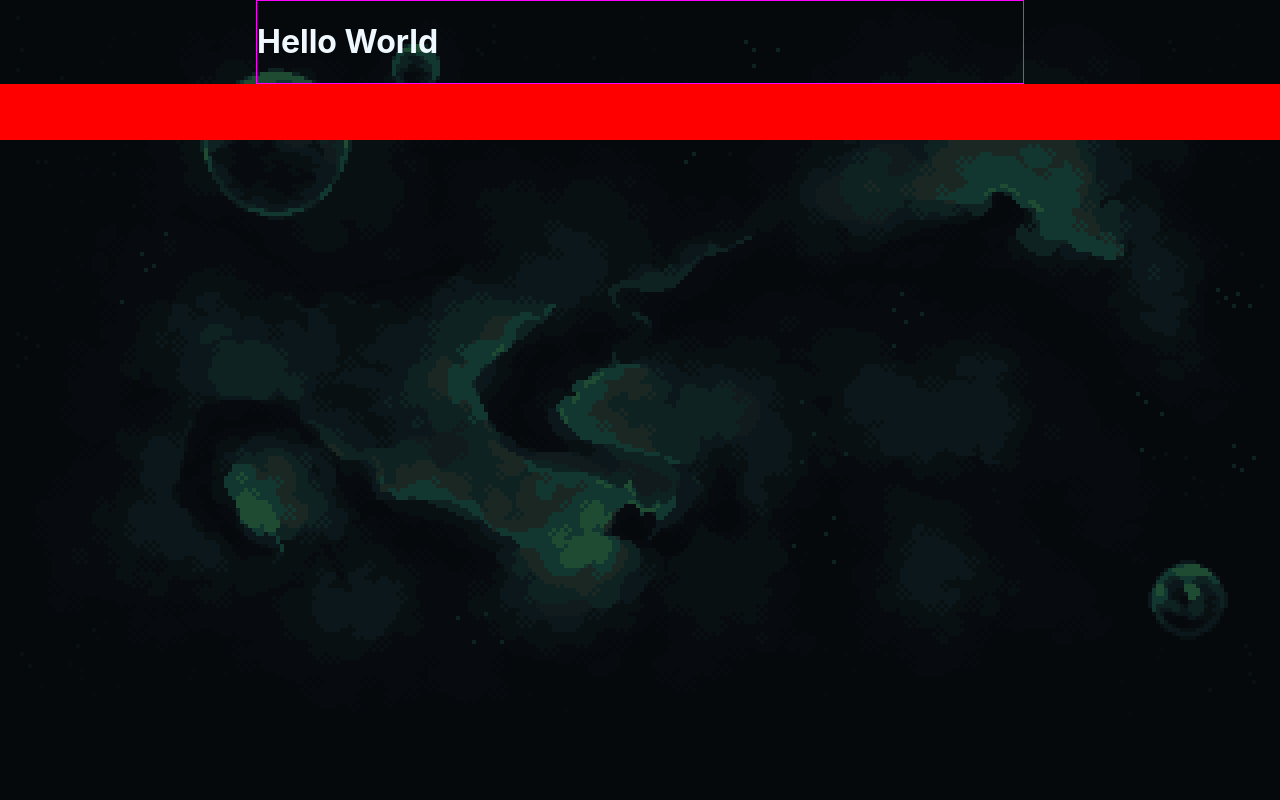
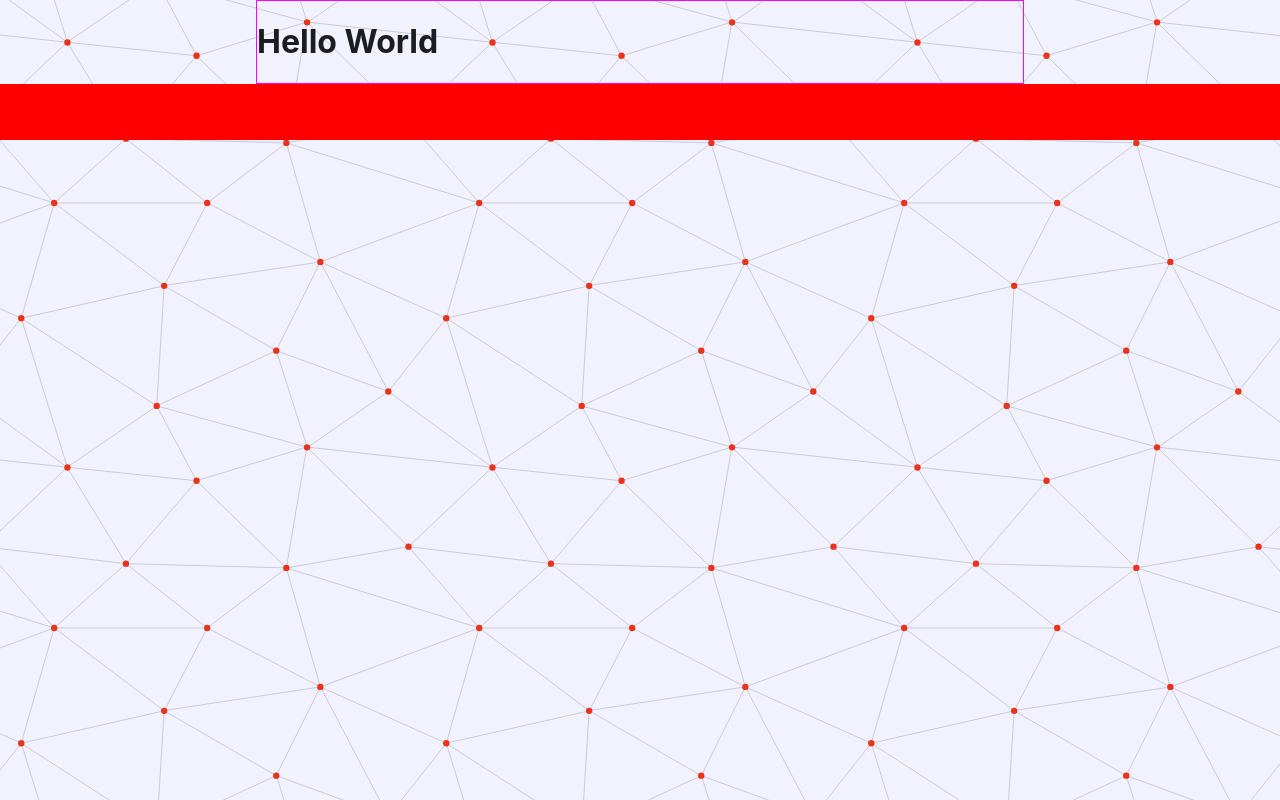
Before and after one commit to NathanInbar/NathanInbar.github.io, a Svelte app in the folder portfolio-site/: page / in a window 1280 px wide. Built offline with nearby package versions, Linux system fonts and the light colour scheme.

Commit message:
light background swap
added light and dark mode svg background

```diff
--- a/portfolio-site/public/global.css
+++ b/portfolio-site/public/global.css
@@ -5,16 +5,19 @@ body {
 
 html {
   --global_margin: 20%;
+
+  /*light background text palette:*/
+  --global_header_light: #1c1d21;
 }
 
 body {
   font-family: "Rubik", -apple-system, BlinkMacSystemFont, "Segoe UI", Roboto,
     Oxygen-Sans, Ubuntu, Cantarell, "Helvetica Neue", sans-serif;
   display: block;
-  background-color: #141d27;
-  background-image: url("/assets/site/space_background.png");
-  background-size: cover;
-  background-repeat: no-repeat;
+  background-color: #1c1d21;
+  background-image: url("/assets/site/constellation_light.svg");
+  background-size: auto;
+  background-repeat: repeat;
   color: aliceblue;
   width: 100%;
   height: 100%;
--- a/portfolio-site/src/App.svelte
+++ b/portfolio-site/src/App.svelte
@@ -15,7 +15,8 @@
 
 <style>
   #bkg {
-    background-color: rgba(0, 0, 0, 0.7);
+    /*background overlay currently disabled */
+    background-color: rgba(0, 0, 0, 0);
     width: 100%;
     height: 100%;
     position: absolute;
@@ -35,6 +36,6 @@
   }
 
   h1 {
-    color: aliceblue;
+    color: var(--global_header_light);
   }
 </style>
```
Also changed, not shown: portfolio-site/public/assets/site/constellation_dark.svg (added), portfolio-site/public/assets/site/constellation_light.svg (added).
